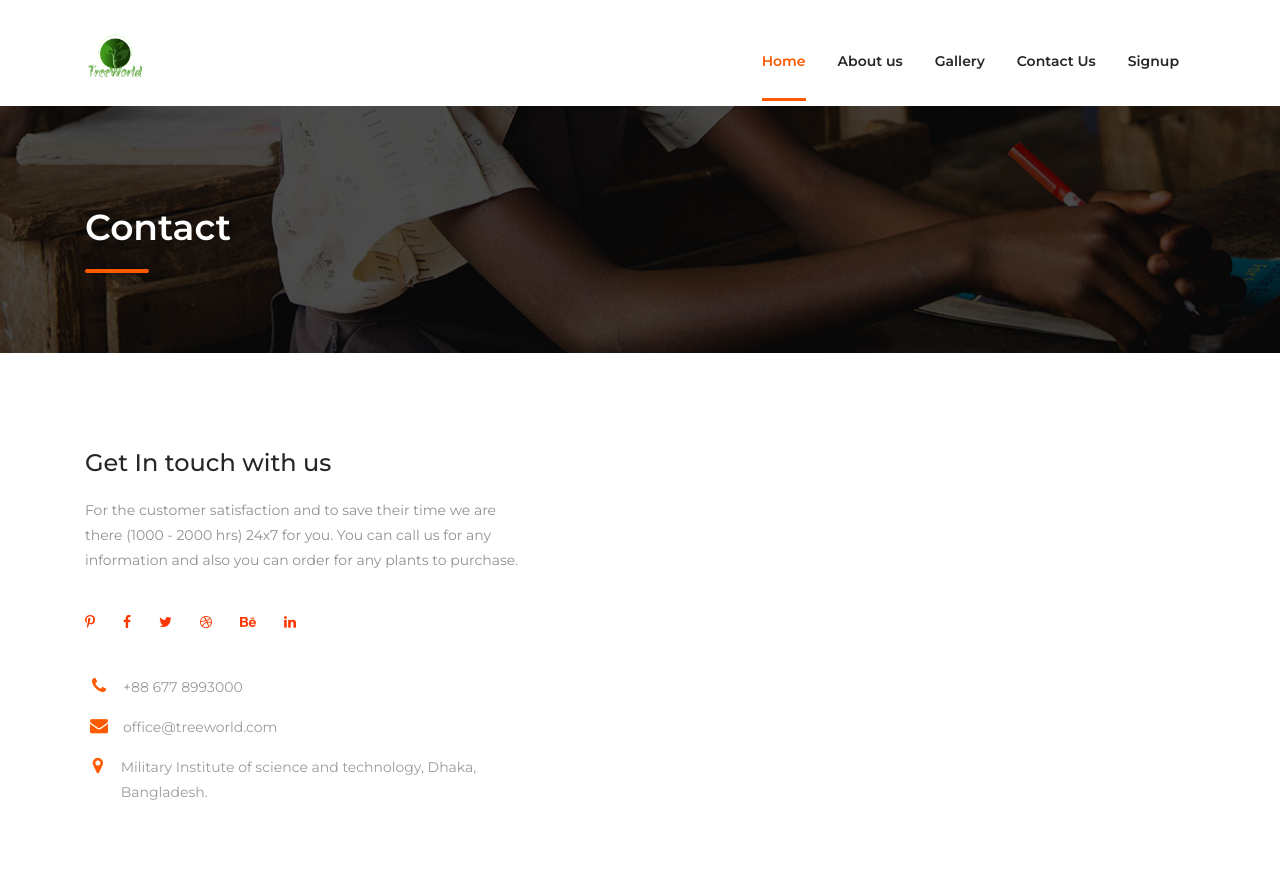
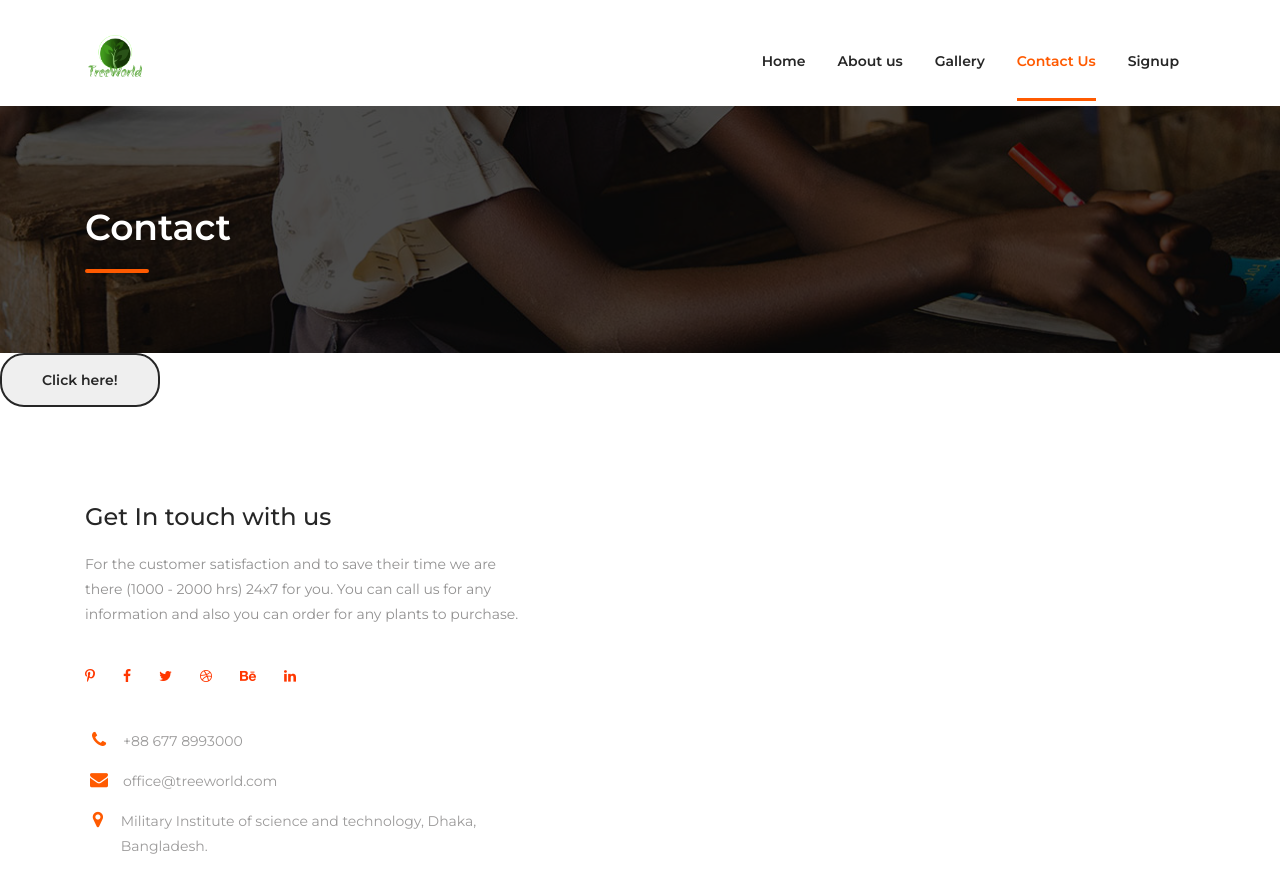
Before and after one commit to Nafiun261/Tree_World, a plain HTML site: page contact.html in a window 1280 px wide. Shown: the top 877 px of the page. Drawn offline with Linux system fonts and the light colour scheme.

Commit message:
Update contact.html

```diff
--- a/contact.html
+++ b/contact.html
@@ -37,10 +37,10 @@
 
                                 <nav class="site-navigation d-flex justify-content-end align-items-center">
                                     <ul class="d-flex flex-column flex-lg-row justify-content-lg-end align-content-center">
-                                        <li class="current-menu-item"><a href="index.html">Home</a></li>
+                                        <li><a href="index.html">Home</a></li>
                                         <li><a href="about.html">About us</a></li>
                                         <li><a href="gallery.html">Gallery</a></li>
-                                        <li><a href="contact.html">Contact Us</a></li>
+                                        <li class="current-menu-item"><a href="contact.html">Contact Us</a></li>
 										<li><a href="signup.html">Signup</a></li>
                                     </ul>
                                 </nav><!-- .site-navigation -->
@@ -66,7 +66,7 @@
             </div><!-- .row -->
         </div><!-- .container -->
     </div><!-- .page-header -->
-
+    <a href="contact1.html"><button type="button" class="btn">Click here!</button></a>
     <div class="contact-page-wrap">
         <div class="container">
             <div class="row">
```
